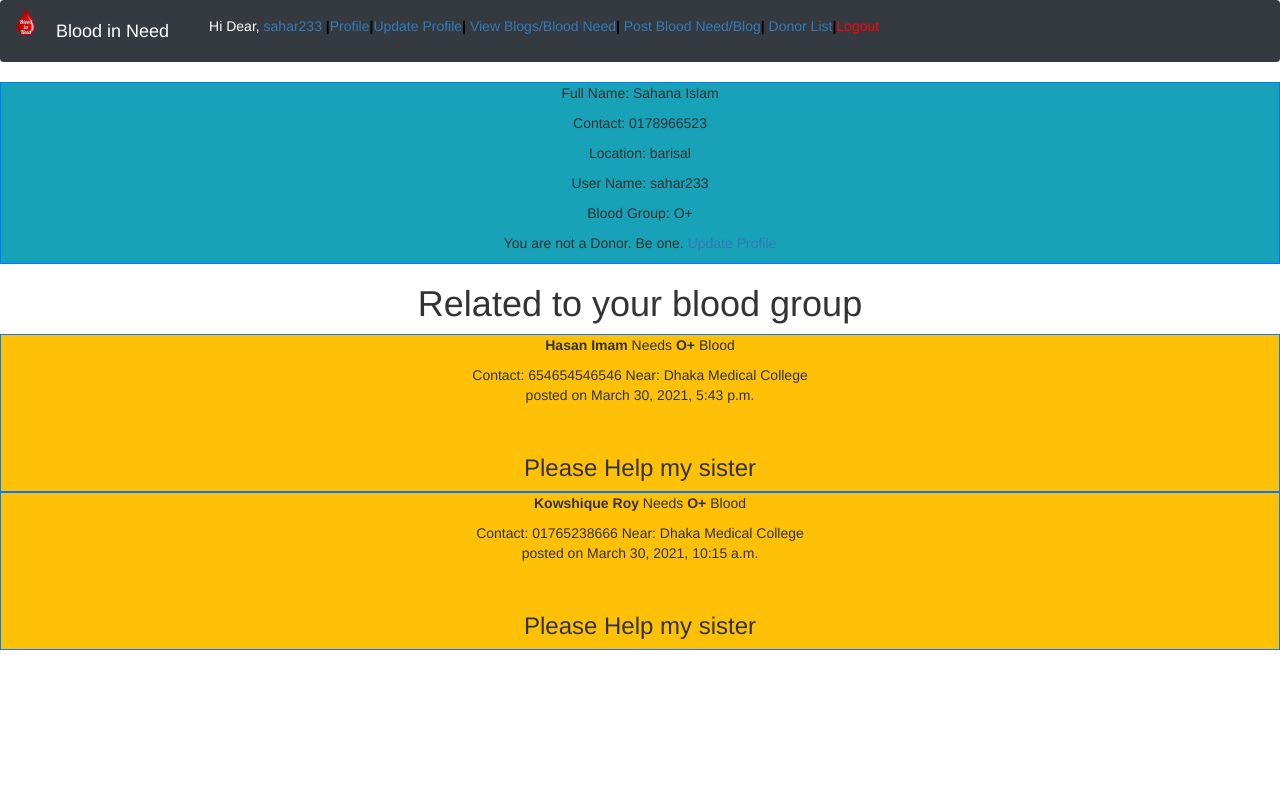
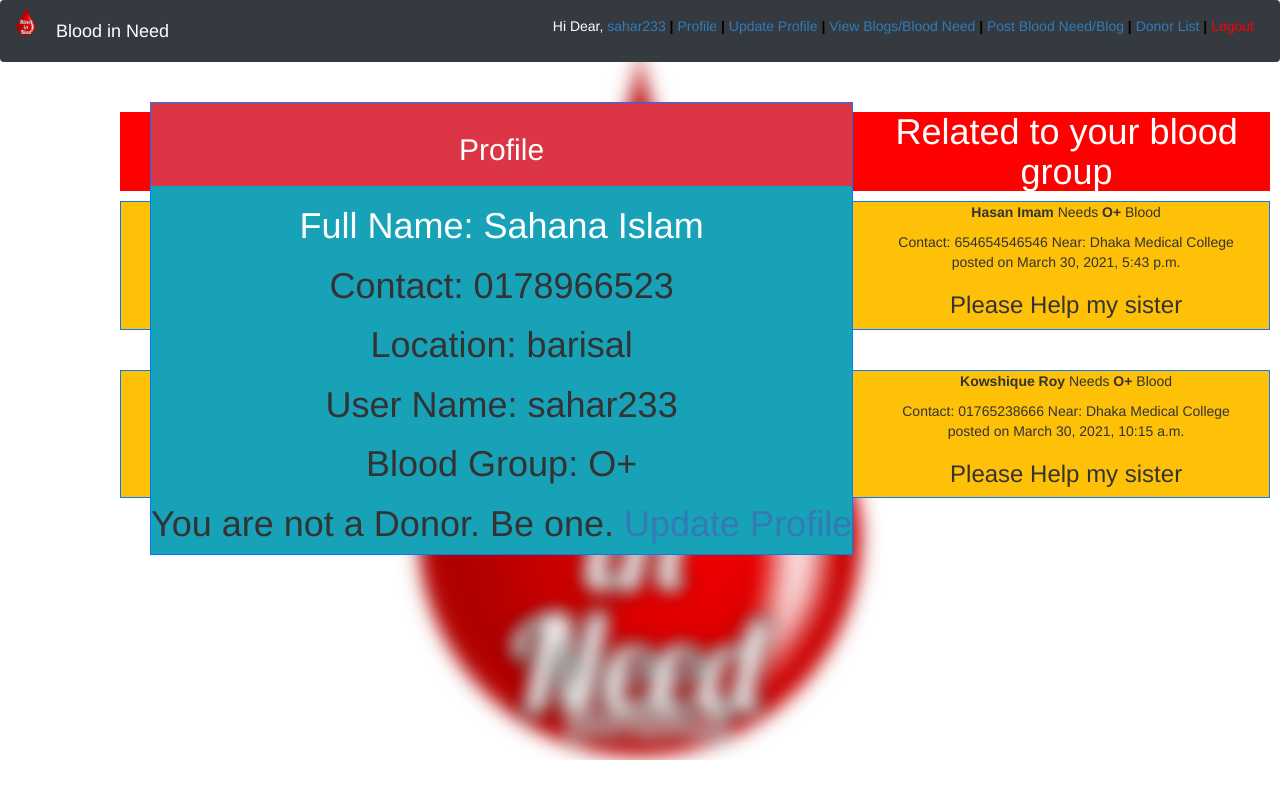
Before and after one commit to kowshiqueroy/bloodinNeedPYTHONdjango, a Django app: page /profile/1 in a window 1280 px wide. Run offline with Django 3.2, Linux system fonts and the light colour scheme; a user stored in the database is signed in; data comes from the database, SQL or seed files in the repository; both versions use the stored data as it was after the commit; some libraries are stand-ins or nearby versions.

Commit message:
Bootstarp Update

```diff
--- a/bloodinneed/bloodinneed/settings.py
+++ b/bloodinneed/bloodinneed/settings.py
@@ -25,7 +25,7 @@ SECRET_KEY = 'df^-lhpx(%kg=-$mx=els@n#i%)^efos78p(yl%y8rp*-y^812'
 # SECURITY WARNING: don't run with debug turned on in production!
 DEBUG = True
 
-ALLOWED_HOSTS = []
+ALLOWED_HOSTS = ['2818f01bfdb9.ngrok.io']
 
 
 # Application definition
--- a/bloodinneed/data_manage/templates/data_manage/donor_list.html
+++ b/bloodinneed/data_manage/templates/data_manage/donor_list.html
@@ -32,7 +32,7 @@
                 <p>
 
                     {{ field.label_tag }}
-                    {{ field }}
+                    <p style="color:black"> {{ field }} </p>
 
                     {% if field.help_text %}
 
--- a/bloodinneed/data_manage/templates/data_manage/home.html
+++ b/bloodinneed/data_manage/templates/data_manage/home.html
@@ -4,8 +4,8 @@
 {% load static %}
 <center>
 <img src="{% static 'bloodinneed/images/binlogo.png' %}" class="img-fluid" alt="..." width="200" height="200">
-<h1>  <small class="text-muted">Welcome to the</small> Blood In Need Website</h1>
-<p>Developed with Python Django (SQLlite)</p>
+    <h1>  <small class="text-muted">Welcome to the</small> <strong style="color:black">Blood In Need </strong>Website</h1>
+    <p><strong style="color:black">Developed with Python Django (SQLlite)</strong></p>
 <h2>Be a Donor, Read health blogs, Find Blood Donor.</h2></center><br><br>
 <h1><a class="btn btn-primary btn-lg  btn-block" href="{% url 'signup' %}" role="button">Signup</a></h1>
 <h1><a class="btn btn-primary btn-lg  btn-block" href="{% url 'login' %}">Login</a></h1>
--- a/bloodinneed/data_manage/templates/data_manage/login.html
+++ b/bloodinneed/data_manage/templates/data_manage/login.html
@@ -12,7 +12,7 @@
     <!-- Section 2 -->
     <section>
 
-        <div class="p-3 mb-2 bg-secondary text-white">
+        <div class="p-3 mb-2 bg-secondary ">
 
             <form method="POST">
 
@@ -21,7 +21,7 @@
             {% for field in form %}
                 <p>
                  <h1>   {{ field.label_tag }}</h1>
-                    {{ field }}
+                <p style="color: black"> {{ field }} </p>
 
                     {% if field.help_text %}
 
--- a/bloodinneed/data_manage/templates/data_manage/post.html
+++ b/bloodinneed/data_manage/templates/data_manage/post.html
@@ -34,7 +34,7 @@
                 <p>
 
     <h1>{{ field.label_tag }}</h1>
-                    {{ field }}
+                <p style="color:black"> {{ field }} </p>
 
                     {% if field.help_text %}
 
--- a/bloodinneed/data_manage/templates/data_manage/profile.html
+++ b/bloodinneed/data_manage/templates/data_manage/profile.html
@@ -1,23 +1,57 @@
 {% extends 'temp.html' %}
 {% block content %}
 
+
+
+
+
+
+
+
+
+
+
+
+<section class="indent-1">
+    <!-- Section 1 -->
+    <section>
+
+    </section>
+
+    <!-- Section 2 -->
+    <section>
+        <div>
+
+
+
 {% csrf_token %}
 <div class="border border-primary bg-info" align="center">
-<p>Full Name: {{user.full_name}}</p>
-<p>Contact: {{user.contact}}</p>
-<p>Location: {{user.location}}</p>
-<p>User Name: {{user.username}}
-    <p>Blood Group: {{user.blood_group}}</p>
+    <div style="background color: red" class="p-3 mb-2 bg-danger text-white"><h2>Profile</h2></div>
+<h1 style="color:white">Full Name: {{user.full_name}}</h1>
+<h1>Contact: {{user.contact}}</h1>
+<h1>Location: {{user.location}}</h1>
+<h1>User Name: {{user.username}}
+    <h1>Blood Group: {{user.blood_group}}</h1>
 {% if  user.is_donor %}
-<p>You are a Donor</p>
-{%else %}<p>You are not a Donor. Be one. <a href="{% url 'update'%}">Update Profile</a> </p>
+<h1>You are a Donor</h1>
+{%else %}<h1>You are not a Donor. Be one. <a href="{% url 'update'%}">Update Profile</a> </h1>
 {% endif %}
 
 </div>
 
 
-<center>
-<h1>Related to your blood group</h1>
+
+
+        </div>
+
+    </section>
+
+     <section>
+
+    </section>
+
+
+  <center>  <h1 style="background-color: red; color: white">Related to your blood group</h1></center>
 {% for blog in blog_blood %}
 <div class="border border-primary bg-warning" align="center">
     <p> <strong>{{blog.user.full_name}}</strong> {% if blog.need %}
@@ -25,11 +59,28 @@ Needs <strong>{{blog.blog_blood_group}}</strong> Blood </p>Contact: {{blog.user.
 {%else%}
 publishes this blog
 {% endif %}<br>
-   <p>posted on {{blog.date}}</p> <br>
+   <p>posted on {{blog.date}}</p>
     <h3>{{blog.content}}</h3>
 
 </div>
+    <br>
+    <br>
 {% endfor %}
-    </center>
+
+
+</section>
+
+
+
+
+
+
+
+
+
+
+
+
+
 
 {% endblock %}
--- a/bloodinneed/data_manage/templates/data_manage/signup.html
+++ b/bloodinneed/data_manage/templates/data_manage/signup.html
@@ -24,7 +24,7 @@
                 <p>
 
            <h1>{{ field.label_tag }}</h1>
-                    {{ field }}
+           <p style="color:black"> {{ field }} </p>
 
                     {% if field.help_text %}
 
--- a/bloodinneed/data_manage/templates/data_manage/update.html
+++ b/bloodinneed/data_manage/templates/data_manage/update.html
@@ -1,5 +1,5 @@
 {% extends 'data_manage/signup.html' %}
 <a style="color:red;" href="{% url 'logout_view' %}">Logout</a>
 {% block create_or_update %}
-    <button class="btn btn-outline-primary" type="submit">Update</button>
+    <button class="btn btn-primary" type="submit">Update</button>
 {% endblock %}
--- a/bloodinneed/data_manage/templates/temp.html
+++ b/bloodinneed/data_manage/templates/temp.html
@@ -21,13 +21,33 @@
     section > section { float:left; }
     .indent-1 { padding-left:120px; }
 </style>
+<style>
+body, html {
+  height: 100%;
+  margin: 0;
+}
+
+.bg {
+  /* The image used */
+  background-image: url("{% static 'bloodinneed/images/binblur.png' %}");
+
+  /* Full height */
+  height: 100%;
+
+  /* Center and scale the image nicely */
+  background-position: center;
+  background-repeat: no-repeat;
+ /* background-size: cover; */
+}
+</style>
+</head>
+<body>
 
 
+<div class="bg">
 
-</head>
-<body>
     <nav class="navbar navbar-expand-lg navbar-dark bg-dark">
-        <div>
+        <div >
 <img src="{% static 'bloodinneed/images/binlogo.png' %}" class="img-fluid" alt="..." width="30" height="50">
             <a style="float: right;" class="navbar-brand" href="{% url 'blog' %}">Blood in Need</a>
         </div>
@@ -37,12 +57,12 @@
         <ul class="navbar-nav mr-auto">
         </ul>
 	    <div >
-            {% if request.user.is_authenticated %}<p style="color: white; margin-right: 10px;">
-            Hi Dear, <a href="{% url 'profile' request.user.id %}">{{request.user.username}}</a> <strong style="color: black;">|</strong><a href="{% url 'profile' request.user.id %}">Profile</a><strong style="color: black;">|</strong><a href="{% url 'update'%}">Update Profile</a><strong style="color: black;">|</strong><a href="{% url 'blog'  %}"> View Blogs/Blood Need</a><strong style="color: black;">|</strong><a href="{% url 'post'  %}"> Post Blood Need/Blog</a><strong style="color: black;">|</strong><a href="{% url 'donor'  %}"> Donor List</a><strong style="color: black;">|</strong><a style="color:red;" href="{% url 'logout_view' %}">Logout</a></p>
+            {% if request.user.is_authenticated %}<p style="color: white" align="right" >
+            Hi Dear, <a href="{% url 'profile' request.user.id %}">{{request.user.username}}</a> <strong style="color: black;">    |    </strong><a href="{% url 'profile' request.user.id %}">Profile</a><strong style="color: black;">    |    </strong><a href="{% url 'update'%}">Update Profile</a><strong style="color: black;">    |    </strong><a href="{% url 'blog'  %}"> View Blogs/Blood Need</a><strong style="color: black;">    |    </strong><a href="{% url 'post'  %}"> Post Blood Need/Blog</a><strong style="color: black;">    |    </strong><a href="{% url 'donor'  %}"> Donor List</a><strong style="color: black;">    |    </strong><a style="color:red;" href="{% url 'logout_view' %}">Logout</a></p>
             {% else %}
-             <p style="color: white; margin-right: 10px;">
-                    Hi Dear, <a href="{% url 'signup' %}">Signup</a> <strong style="color:black">|</strong>
-                 <a href="{% url 'login' %}">Login</a><strong style="color: black;">|</strong><a href="{% url 'blog'  %}">View Blogs/Blood Need</a>
+             <p   align="right" style="color: white">
+                    Hi Dear   <a href="{% url 'signup' %}">Signup</a> <strong style="color:black">    |    </strong>
+                 <a href="{% url 'login' %}">Login</a><strong style="color: black;">    |    </strong><a href="{% url 'blog'  %}">View Blogs/Blood Need</a>
 
                 </p>
             {% endif %}
@@ -58,6 +78,6 @@
     {% endblock %}
 
 
-
+</div>
 </body>
 </html>
```
Also changed, not shown: bloodinneed/data_manage/static/bloodinneed/images/binblur.png (added), bloodinneed/db.sqlite3.
